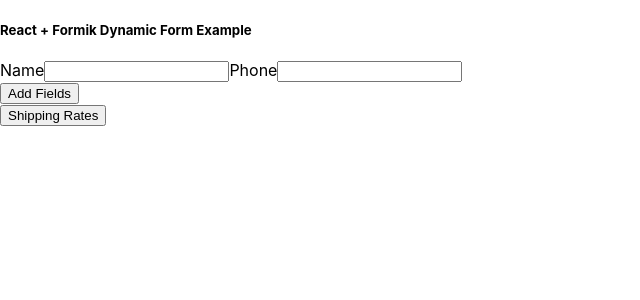
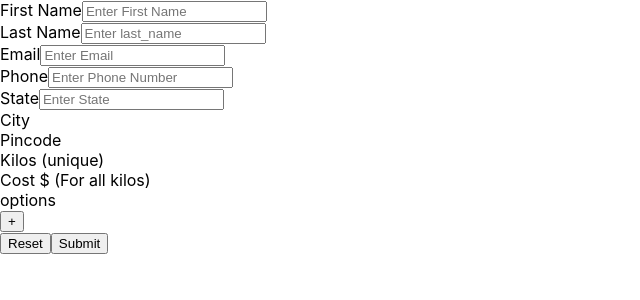
Before and after one commit to Palak-jais/HUBX-Learning, a React (Create React App) app: page /dynamic in a window 1280 px wide. Shown: the top 300 px of the page, without its empty margins (0-640 px from the left). Built offline with nearby package versions, Linux system fonts and the light colour scheme.

Commit message:
dynamic action

```diff
--- a/package.json
+++ b/package.json
@@ -12,6 +12,8 @@
     "react-dom": "^18.2.0",
     "react-router-dom": "^6.17.0",
     "react-scripts": "5.0.1",
+    "reactstrap": "^9.2.0",
+    "toastr": "^2.1.4",
     "web-vitals": "^2.1.4",
     "yup": "^1.3.2"
   },
--- a/src/App.js
+++ b/src/App.js
@@ -2,7 +2,7 @@
 import {BrowserRouter,Routes,Route} from 'react-router-dom';
 import Form from './components/Form';
 import Home from './components/home';
-import DynamicFieldsForm from './components/dynamics';
+import MyForm from './components/dynamics';
 
 function App() {
   return (
@@ -11,7 +11,8 @@
       <Routes>
       <Route element={<Home/>} path='/'/>
       <Route element={<Form/>} path='/form'/>
-      <Route element={<DynamicFieldsForm/>} path='/dynamic'/>
+      <Route element={<MyForm/>} path='/dynamic'/>
+
       </Routes>
     </BrowserRouter>
 
--- a/src/components/dynamics.js
+++ b/src/components/dynamics.js
@@ -1,116 +1,355 @@
-import React from 'react';
-import { Formik, Form, Field, FieldArray, ErrorMessage } from 'formik';
-import * as Yup from 'yup';
+import {
+  Button,
+ // Modal,
+  //ModalBody,
+  ModalFooter,
+  //ModalHeader,
+  Row,
+  Col,
+  FormFeedback,
+  Input,
+  Label,
+} from "reactstrap";
+import {
+  //useFormik,
+  Formik,
+  Form,
+  FieldArray,
+  Field,
+  ErrorMessage,
+} from "formik";
 
-function DynamicFieldsForm() {
+import * as Yup from "yup";
+import toastr from "toastr";
+const MyForm = () => {
   const initialValues = {
-        name: '',
-        phone:'',
-        tickets: []
+    first_name: "",
+    last_name: "",
+    bill_email: "",
+    bill_phone: "",
+    bill_state: "",
+    data: [],
   };
 
-    const validationSchema = Yup.object().shape({
-        name: Yup.string()
-            .required('Number of tickets is required'),
-        phone: Yup.string().min(10).max(10)
-            .required('Phone is required'),
-        tickets: Yup.array().of(
+  const validateSchema = Yup.object({
+    first_name: Yup.string().min(2).required("First name required"),
+    last_name: Yup.string().min(2).required("last name required"),
+    bill_email: Yup.string().email().required("Email is required"),
+    bill_phone: Yup.string()
+      .min(10)
+      .max(10)
+      .required("Phone number is required"),
+    bill_state: Yup.string().min(3).required("State is required"),
+    data: Yup.array().of(
       Yup.object().shape({
-                city: Yup.string()
-                    .required('City is required'),
-                pincode: Yup.string().min(6).max(6)
-                    .required('Pincode is required'),
-                kilos:Yup.number().min(0).required('Kilos is required'),
-                costs:Yup.number().min(0).required('cost is required'),
+        city: Yup.string().min(3).required("City is required"),
+        pincode: Yup.string().min(6).max(6).required("Pincode is required"),
+        kilos: Yup.number().min(0).required("Kilos is required"),
+        costs: Yup.number().min(0).required("cost is required"),
       })
-        )
+    ),
   });
-    function addField(values) {
-        // update dynamic form
-        values.tickets.push({ city: '', pincode: '',kilos:0,costs:0 });
+
+  const handleSubmit = (values, { setSubmitting }) => {
+    // Your form submission logic goes here
+    console.log('Form submitted with values:', values);
+    console.log(values.data)
+    // You can make an API request, update state, etc.
+    // Don't forget to call setSubmitting(false) when you're done.
+    toastr.success("Sucess");
+    setSubmitting(false);
+  };
+
+  return (
+    <Formik
+      initialValues={initialValues}
+      validationSchema={validateSchema}
+      onSubmit={handleSubmit}
+    >
+      {({       errors,
+                values,
+                touched,
+                setValues,
+                handleBlur,
+                handleSubmit,
+                handleChange,
+                resetForm,
+                setErrors,
+      }) => (
+        <Form>
+        <Row>
+                        <Col xs={12} md={6}>
+                          <div className="mb-3">
+                            <Label className="form-label">First Name</Label>
+                            <Input
+                              name="first_name"
+                              className="form-control"
+                              placeholder="Enter First Name"
+                              type="text"
+                              onChange={handleChange}
+                              onBlur={handleBlur}
+                              value={values.first_name || ""}
+                              invalid={
+                                touched.first_name && errors.first_name
+                                  ? true
+                                  : false
                               }
-    function submit(values) {
-        // update dynamic form
-       console.log(values);
+                            />
+                            {touched.first_name && errors.first_name ? (
+                              <FormFeedback type="invalid">
+                                {errors.first_name}
+                              </FormFeedback>
+                            ) : null}
+                          </div>
+                        </Col>
+                        <Col xs={12} md={6}>
+                          <div className="mb-3">
+                            <Label className="form-label">Last Name</Label>
+                            <Input
+                              name="last_name"
+                              className="form-control"
+                              placeholder="Enter last_name"
+                              type="text"
+                              onChange={handleChange}
+                              onBlur={handleBlur}
+                              value={values.last_name || ""}
+                              invalid={
+                                touched.last_name && errors.last_name
+                                  ? true
+                                  : false
                               }
+                            />
+                            {touched.last_name && errors.last_name ? (
+                              <FormFeedback type="invalid">
+                                {errors.last_name}
+                              </FormFeedback>
+                            ) : null}
+                          </div>
+                        </Col>
+                        <Col xs={12} md={6}>
+                          <div className="mb-3">
+                            <Label className="form-label">Email</Label>
+                            <Input
+                              name="bill_email"
+                              className="form-control"
+                              placeholder="Enter Email"
+                              type="email"
+                              onChange={handleChange}
+                              onBlur={handleBlur}
+                              value={values.bill_email || ""}
+                              invalid={
+                                touched.bill_email && errors.bill_email
+                                  ? true
+                                  : false
+                              }
+                            />
+                            {touched.bill_email && errors.bill_email ? (
+                              <FormFeedback type="invalid">
+                                {errors.bill_email}
+                              </FormFeedback>
+                            ) : null}
+                          </div>
+                        </Col>
+                        <Col xs={12} md={6}>
+                          <div className="mb-3">
+                            <Label className="form-label">Phone</Label>
+                            <Input
+                              name="bill_phone"
+                              className="form-control"
+                              placeholder="Enter Phone Number"
+                              type="text"
+                              onChange={handleChange}
+                              onBlur={handleBlur}
+                              value={values.bill_phone || ""}
+                              invalid={
+                                touched.bill_phone && errors.bill_phone
+                                  ? true
+                                  : false
+                              }
+                            />
+                          </div>
+                          {touched.bill_phone && errors.bill_phone ? (
+                            <FormFeedback type="invalid">
+                              {errors.bill_phone}
+                            </FormFeedback>
+                          ) : null}
+                        </Col>
+                        <Col xs={12} md={6}>
+                          <div className="mb-3">
+                            <Label className="form-label">State</Label>
+                            <Input
+                              name="bill_state"
+                              className="form-control"
+                              placeholder="Enter State"
+                              type="text"
+                              onChange={handleChange}
+                              onBlur={handleBlur}
+                              value={values.bill_state || ""}
+                              invalid={
+                                touched.bill_state && errors.bill_state
+                                  ? true
+                                  : false
+                              }
+                            />
+                            {touched.bill_state && errors.bill_state ? (
+                              <FormFeedback type="invalid">
+                                {errors.bill_state}
+                              </FormFeedback>
+                            ) : null}
+                          </div>
+                        </Col>
+                      </Row>
+
+                      <Row>
+                        <Col xs={12} md={3}>
+                          <div className="mb-3">
+                            <Label className="form-label">City</Label>
+                          </div>
+                        </Col>
+                        <Col xs={12} md={2}>
+                          <div className="mb-3">
+                            <Label className="form-label">Pincode</Label>
+                          </div>
+                        </Col>
+
+                        <Col xs={12} md={3}>
+                          <div className="mb-3">
+                            <Label className="form-label">Kilos (unique)</Label>
+                          </div>
+                        </Col>
+
+                        <Col xs={12} md={3}>
+                          <div className="mb-3">
+                            <Label className="form-label">
+                              Cost $ (For all kilos)
+                            </Label>
+                          </div>
+                        </Col>
+
+                        <Col xs={12} md={1}>
+                          <div className="mb-3">
+                            <Label className="form-label">options</Label>
+                          </div>
+                        </Col>
+                      </Row>
+                      <Row>
+          <FieldArray
+            name="data"
+            render={arrayHelpers => (
+              //const dataErrors =( (errors.data?.length) && errors.data[i] )|| {};
+              //const dataTouched = (touched.data?.length && touched.data[i] )|| {};
+              <Row>
+                {values.data.map((field, index) => (
+
+                  <Row key={index}>
+                  <Col xs={12} md={3}>
+                                    <div className="mb-3">
+                                      <Field
+                                        name={`data.${index}.city`}
+                                        type="text"
+                                        className=
+                                          "form-control"
+                                        placeholder="Enter City"
+                                      />
+                                      <ErrorMessage
+                                        name={`data.${index}.city`}
+                                        component="div"
+                                        className="invalid-feedback"
+                                      />
+                                    </div>
+                                  </Col>
+                                  <Col xs={12} md={2}>
+                                    <div className="mb-3">
+                                      <Field
+                                        name={`data.${index}.pincode`}
+                                        type="text"
+                                        className=
+                                          "form-control"
+                                        placeholder="Enter Pincode"
+                                      />
+                                      <ErrorMessage
+                                        name={`data.${index}.pincode`}
+                                        component="div"
+                                        className="invalid-feedback"
+                                      />
+                                    </div>
+                                  </Col>
+                                  <Col xs={12} md={3}>
+                                    <div className="mb-3">
+                                      <Field
+                                        name={`data.${index}.kilos`}
+                                        type="number"
+                                        className=
+                                          "form-control"
+                                        placeholder="Enter Kilos"
+                                      />
+                                      <ErrorMessage
+                                        name={`data.${index}.kilos`}
+                                        component="div"
+                                        className="invalid-feedback"
+                                      />
+                                    </div>
+                                  </Col>
+                                  <Col xs={12} md={3}>
+                                    <div className="mb-3">
+                                      <Field
+                                        name={`data.${index}.costs`}
+                                        type="number"
+                                        className=
+                                          "form-control"
+                                        placeholder="Enter Cost"
+                                      />
+                                      <ErrorMessage
+                                        name={`data.${index}.costs`}
+                                        component="div"
+                                        className="invalid-feedback"
+                                      />
+                                    </div>
+                                  </Col>
+                    <Col xs={3} md={1}>
+                    <button
+                      type="button"
+                      onClick={() => arrayHelpers.remove(index)}
+                    >
+                      -
+                    </button>
+                    </Col>
+                  </Row>
+                ))}
+                <Row>
+                <Col  xs={12} md={3}>
+                <button
+                  type="button"
+                  onClick={() => arrayHelpers.push({ city: "", pincode: "", kilos: 0, costs: 0 })}
+                >
+                  +
+                </button>
+                </Col>
+                </Row>
+              </Row>
+            )}
+          />
+
+          </Row>
+          <ModalFooter>
+                    <div className="d-flex w-100 justify-content-between">
+                      {/* <Button type="button" color="danger" onClick={toggle}>
+                     Close
+                   </Button> */}
+                      <Button type="reset" color="danger" onClick={resetForm}>
+                        Reset
+                      </Button>
+                      <Button type="submit" color="primary">
+                        Submit
+                      </Button>
+                    </div>
+                  </ModalFooter>
 
 
-    function onSubmit(fields) {
-        // display form field values on success
-        console.log(fields);
-       // alert('SUCCESS!! :-)\n\n' + JSON.stringify(fields, null, 4));
-    }
-    function deleteField(i,values,setValues) {
-        values.tickets.splice(i, 1);
-
-    }
-
-    return (
-        <Formik initialValues={initialValues} validationSchema={validationSchema} onSubmit={onSubmit}>
-            {({ errors, values, touched, setValues }) => (
-                <Form>
-                    <div className="card m-3">
-                        <h5 className="card-header">React + Formik Dynamic Form Example</h5>
-                        <div className="card-body border-bottom">
-                            <div className="form-row">
-                                <div className="form-group">
-                                    <label>Name</label>
-                                    <Field name="name"/>
-                                    <label>Phone</label>
-                                    <Field name="phone"/>
-                                </div>
-                            </div>
-                        </div>
-                        <FieldArray name="tickets">
-                        {() => (values.tickets.map((ticket, i) => {
-                            const ticketErrors =( (errors.tickets?.length) && errors.tickets[i] )|| {};
-                            const ticketTouched = (touched.tickets?.length && touched.tickets[i] )|| {};
-                            return (
-                                <div key={i} className="list-group list-group-flush">
-                                    <div className="list-group-item">
-
-                                        <div className="form-row">
-                                            <div className="form-group col-6">
-                                                <label>City</label>
-                                                <Field name={`tickets.${i}.city`} type="text" className={'form-control' + (ticketErrors.city && ticketTouched.city ? ' is-invalid' : '' )} />
-                                                <ErrorMessage name={`tickets.${i}.city`} component="div" className="invalid-feedback" />
-                                            </div>
-                                            <div className="form-group col-6">
-                                                <label>Pincode</label>
-                                                <Field name={`tickets.${i}.pincode`} type="text" className={'form-control' + (ticketErrors.pincode && ticketTouched.pincode  ? ' is-invalid' : '' )} />
-                                                <ErrorMessage name={`tickets.${i}.pincode`} component="div" className="invalid-feedback" />
-                                            </div>
-                                            <div className="form-group col-6">
-                                                <label>Kilos</label>
-                                                <Field name={`tickets.${i}.kilos`} type="text" className={'form-control' + (ticketErrors.kilos && ticketTouched.kilos ? ' is-invalid' : '' )} />
-                                                <ErrorMessage name={`tickets.${i}.pincode`} component="div" className="invalid-feedback" />
-                                            </div>
-                                            <div className="form-group col-6">
-                                                <label>Costs</label>
-                                                <Field name={`tickets.${i}.costs`} type="text" className={'form-control' + (ticketErrors.costs && ticketTouched.costs? ' is-invalid' : '' )} />
-                                                <ErrorMessage name={`tickets.${i}.costs`} component="div" className="invalid-feedback" />
-                                            </div>
-                                            <div className="form-group col-6">
-                                            <button className="btn btn-secondary mr-1" type="reset" onClick={()=>deleteField(i,values,setValues)}>-</button>
-                                            </div>
-                                        </div>
-                                    </div>
-                                </div>
-                            );
-                        }))}
-                        </FieldArray>
-                        <button className="btn btn-secondary mr-1" type="reset" onClick={()=>addField(values,setValues)}>Add Fields</button>
-                        <div className="card-footer text-center border-top-0">
-                            <button type="submit" className="btn btn-primary mr-1" onClick={submit(values)}>
-                                Shipping Rates
-                            </button>
-
-                        </div>
-                    </div>
         </Form>
       )}
     </Formik>
-    )
-}
+  );
+};
 
-export default DynamicFieldsForm ;
+export default MyForm;
```
Lines whose indentation alone changed are shown as unchanged.
